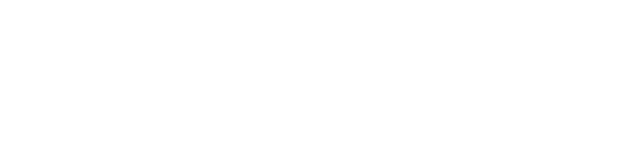
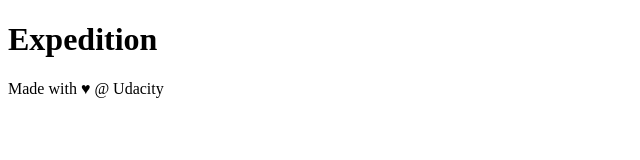
Before and after one commit to jokoss92/new-git-project, a plain HTML site: page index.html in a window 1280 px wide. Shown: the whole page, without its empty margins (0-640 px from the left). Drawn offline with Linux system fonts and the light colour scheme.

Commit message:
Add body component

```diff
--- a/index.html
+++ b/index.html
@@ -6,10 +6,20 @@
     <meta http-equiv="X-UA-Compatible" content="ie=edge">
     <meta name="description" content="">
     <link rel="stylesheet" href="css/app.css">
-    <title>Document</title>
+    <title>Blog Project</title>
 </head>
 <body>
+    <header>
+        <h1>Expedition</h1>
+    </header>
+    <div class="container">
+        <main>
 
+        </main>
+    </div>
+    <footer>
+        Made with ♥ @ Udacity
+    </footer>
     <script src="js/app.js"></script>
 </body>
 </html>
```
